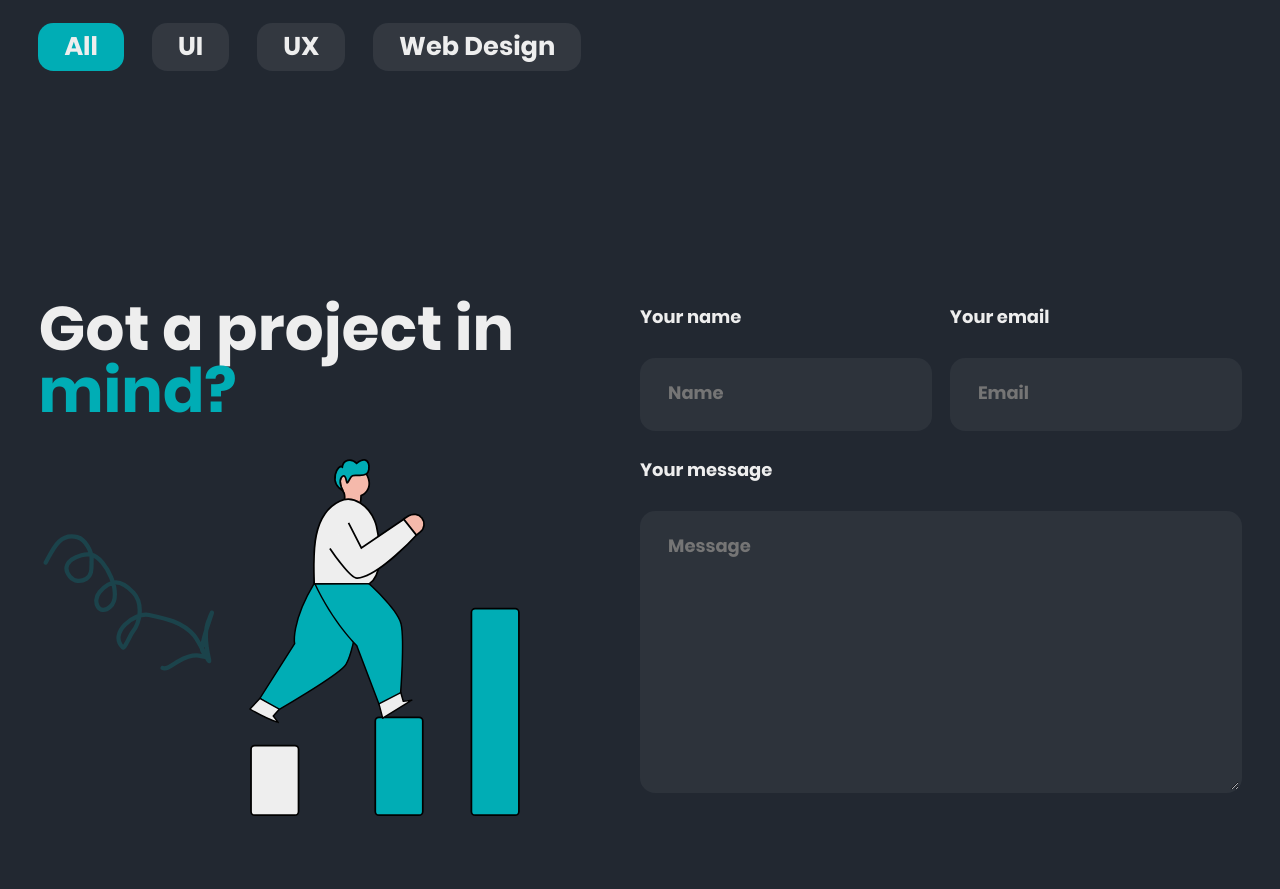
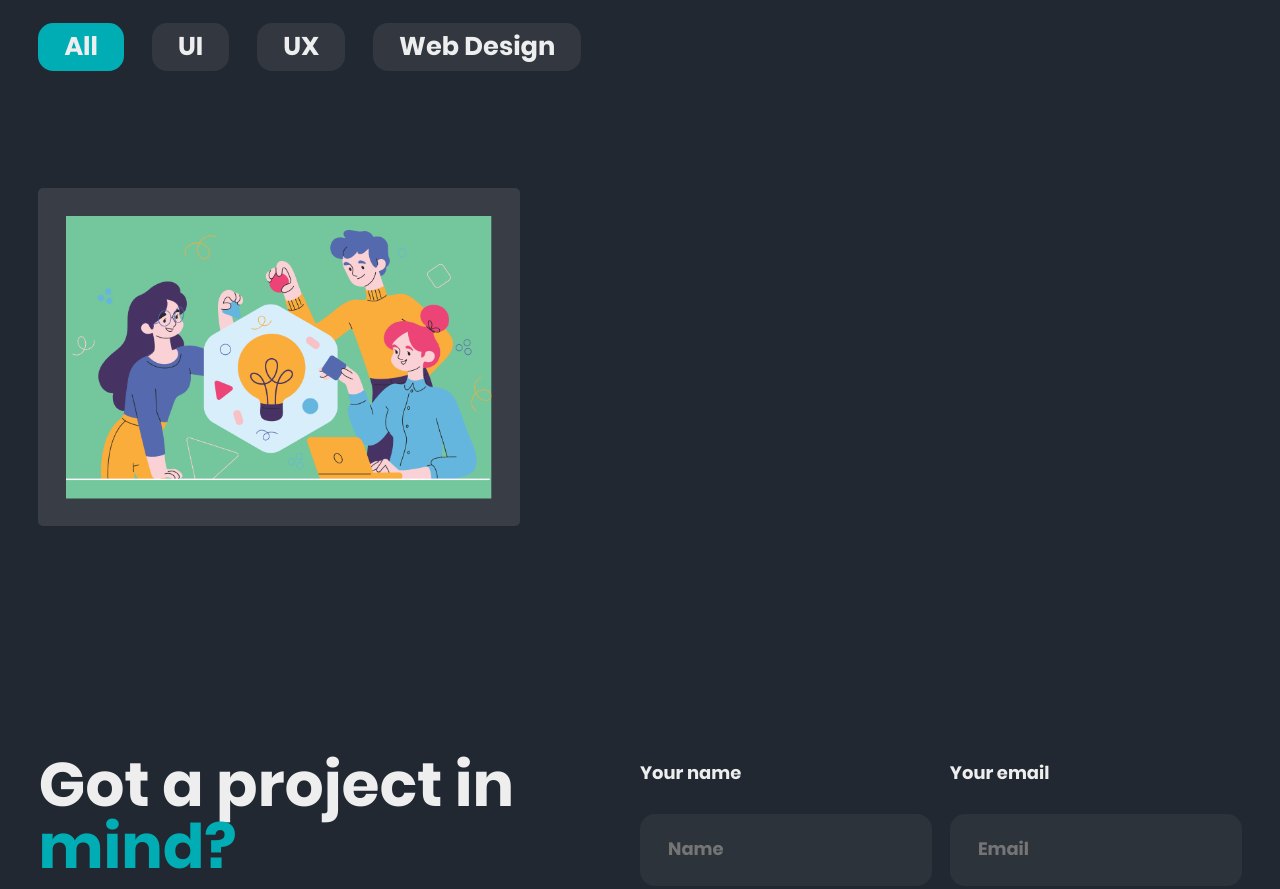
Before and after one commit to RaheemNadeem/abdul_dev_portfolio, a PHP site: page / in a window 1280 px wide. Shown: the part 2232-3121 px from the top of the page. Run offline with PHP 8.4, Linux system fonts and the light colour scheme; some libraries are stand-ins or nearby versions.

Commit message:
added recent work project

```diff
--- a/index.html
+++ b/index.html
@@ -69,6 +69,9 @@
                     <button class=" download-cv recent-works-buttons">UI</button>
                     <button class=" download-cv recent-works-buttons">UX</button>
                     <button class=" download-cv recent-works-buttons">Web Design</button>
+                </div>
+                <div class="recent-work-container">
+                    <img src="images/start_up_work.png" alt="">
                 </div>
 
             </div>
--- a/style.css
+++ b/style.css
@@ -215,6 +215,23 @@ html{
     margin-left:unset;
 }
 
+.recent-work-container{
+    padding-top: 2.3em;
+    display: flex;
+}
+
+.recent-work-container>img{
+    width: 80%;
+    background-color: #393E46;
+    padding: 0.5em;
+    border-radius: 5px;
+    cursor: pointer;
+    border: 2px solid transparent;
+}
+
+.recent-work-container>img:hover{
+    border: 2px solid #f0f8ff2b;
+}
 
 .contact-section {
     margin-top: 5.93rem;
@@ -382,11 +399,18 @@ html{
     html{
         font-size: 4.5vw;
     }
+    .recent-work-container>img{
+        width: 66%;
+    }
  }
 
  @media (min-width: 600px) {
     html{
         font-size: 3.5vw;
+    }
+
+    .recent-work-container>img{
+        width: 60%;
     }
 
     .about-me,.recent-works-content{
@@ -420,11 +444,19 @@ html{
         width: 75%;
     }
 
+    .recent-work-container>img{
+        width: 55%;
+    }
+
  }
 
  @media (min-width: 750px) {
     html{
         font-size: 3vw;
+    }
+
+    .recent-work-container>img{
+        width: 40%;
     }
 
     .hero-section{
```
Also changed, not shown: Images/start_up_work.png (added).
